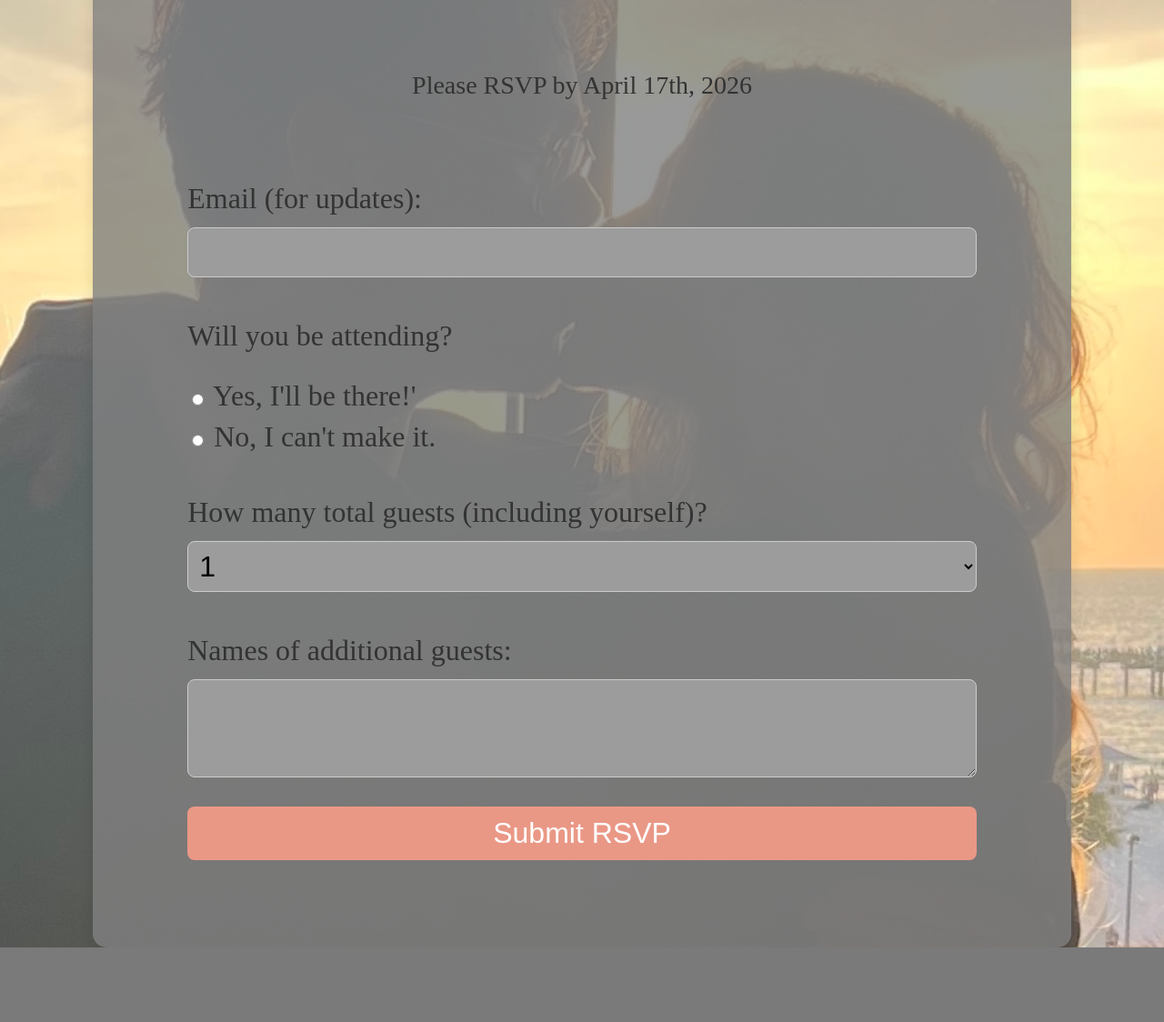
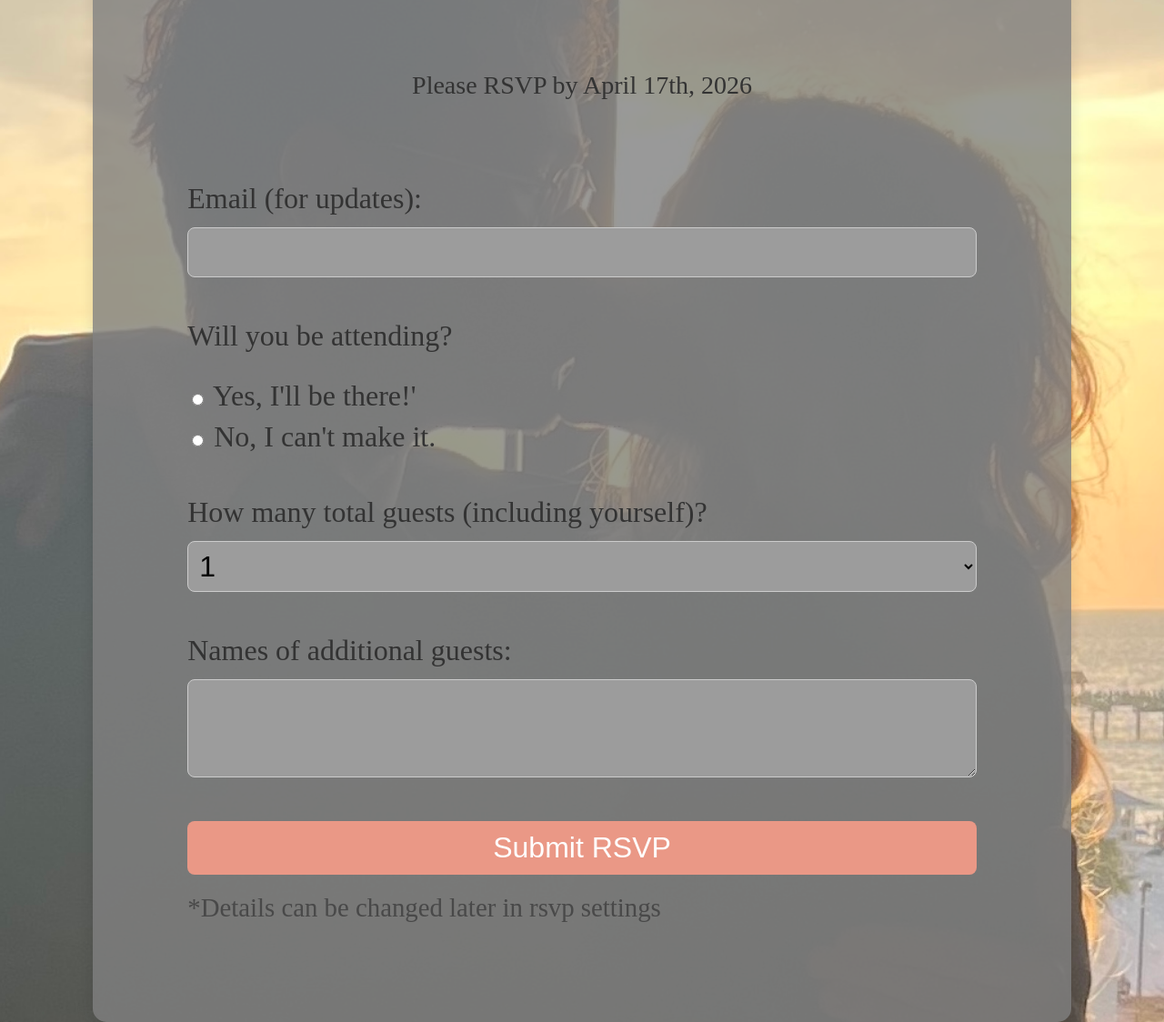
Before and after one commit to sermarno/Wedding, a Django app: template rsvp/templates/rsvp/form.html in a window 1280 px wide. Shown: the part 168-1292 px from the top of the page at 91% size. Before the commit the page ends 1210 px from the top, so only its background shows below. Run offline with Django 5.2, Linux system fonts and the light colour scheme; the template is opened without the code that fills it: values that come from a table or form of the project are taken from there, others are empty.

```diff
--- a/rsvp/static/rsvp/style.css
+++ b/rsvp/static/rsvp/style.css
@@ -96,3 +96,18 @@ button:hover {
   display: block;
   margin-bottom: 0.5rem;
 }
+
+.submit_section {
+  margin-top: 2rem;
+  text-align: center;
+}
+
+.submit_section button {
+  margin-bottom: 0.5rem;
+}
+
+.submit_section p {
+  font-size: 0.9em;
+  color: #494949;
+  margin: 0;
+}
--- a/rsvp/templates/rsvp/form.html
+++ b/rsvp/templates/rsvp/form.html
@@ -20,6 +20,9 @@
     <p>{{ form.guests_count.label_tag }} {{ form.guests_count }}</p>
     <p>{{ form.guest_names.label_tag }} {{ form.guest_names }}</p>
 
-    <button type="submit">Submit RSVP</button>
+    <div class="submit_section">
+      <button type="submit">Submit RSVP</button>
+      <p>*Details can be changed later in rsvp settings</p>
+    </div>
   </form>
 </div>
```
Also changed, not shown: rsvp/templates/rsvp/thankyou.html (+11 -2 lines).
